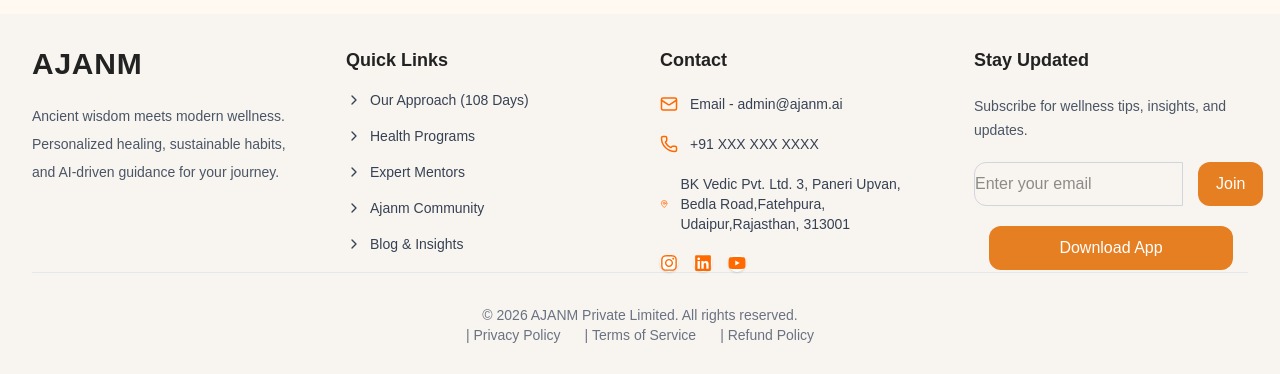
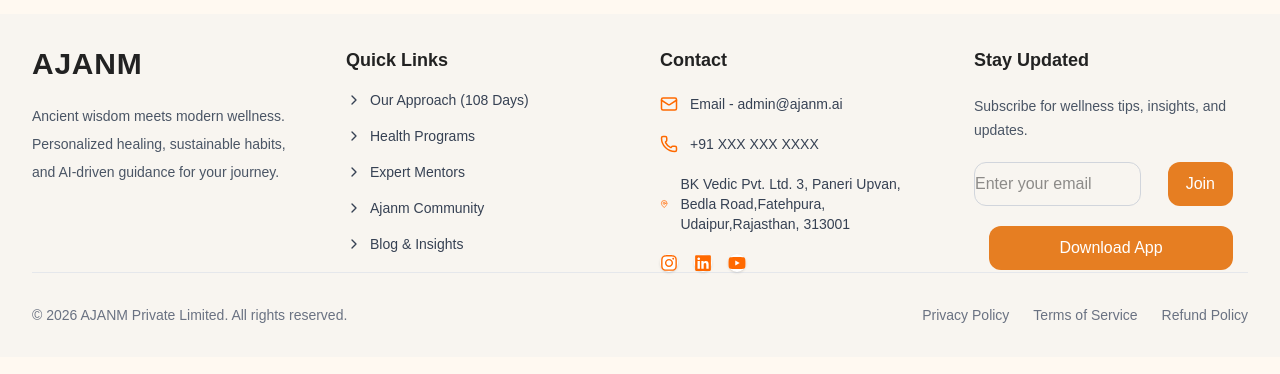
Before and after one commit to AkshitaGaur-hub/Ajanm, a React (Vite) app: page /ajanmapp in a window 1280 px wide. Shown: the part 659-1033 px from the top of the page. Built offline with nearby package versions, Linux system fonts and the light colour scheme; the HTML template or start-up script is replaced by a standard one.

Commit message:
responsive

```diff
--- a/index.html
+++ b/index.html
@@ -2,9 +2,9 @@
 <html lang="en">
   <head>
     <meta charset="UTF-8" />
-    <link rel="icon" type="image/svg+xml" href="/favicon.svg" />
+    <link rel="icon" type="image/svg+xml" href="/logo.png" />
     <meta name="viewport" content="width=device-width, initial-scale=1.0" />
-    <title>ajnam</title>
+    <title>Ajanm</title>
   </head>
   <body>
     <div id="root"></div>
--- a/src/components/Blogs.jsx
+++ b/src/components/Blogs.jsx
@@ -1,13 +1,14 @@
 import React from 'react'
 import Navbar from './Navbar'
 import Footer from './Footer'
+import "./Blogs.css"
 
 const Blogs = () => {
     return (
         <>
             <Navbar />
-            <div className="blogs">
-
+            <div className="blogs h-screen">
+               Hey i am blogs
             </div>
             <Footer />
         </>
--- a/src/components/Features.css
+++ b/src/components/Features.css
@@ -91,24 +91,44 @@
 .ajnamapp,
 .ajanmprogram {
   display: flex;
-  flex-direction: row;
+  flex-direction: column;
   align-items: center;
   gap: 2rem;
+  padding: 0 1rem;
+}
+
+@media (min-width: 768px) {
+  .ajnamapp,
+  .ajanmprogram {
+    flex-direction: row;
+  }
 }
 
 .lhs {
   display: flex;
   justify-content: center;
-  width: 50%;
+  width: 100%;
+}
+
+@media (min-width: 768px) {
+  .lhs {
+    width: 50%;
+  }
 }
 
 .rhs {
-  width: 50%;
+  width: 100%;
   display: flex;
   flex-direction: column;
   justify-content: center;
   padding: 1rem;
   margin: 0;
+}
+
+@media (min-width: 768px) {
+  .rhs {
+    width: 50%;
+  }
 }
 .point {
   line-height: 5;
@@ -131,22 +151,47 @@
 }
 
 .lefths {
-  width: 50%;
+  width: 100%;
   display: flex;
   flex-direction: column;
   justify-content: center;
 }
 
+@media (min-width: 768px) {
+  .lefths {
+    width: 50%;
+  }
+}
+
 .righths {
-  width: 50%;
+  width: 100%;
   display: flex;
   justify-content: center;
+}
+
+@media (min-width: 768px) {
+  .righths {
+    width: 50%;
+  }
 }
 .cardss {
   display: flex;
   flex-direction: column;
   gap: 20px;
-  margin-left: 8rem;
+  margin-left: 0;
+  padding: 0 1rem;
+}
+
+@media (min-width: 768px) {
+  .cardss {
+    margin-left: 2rem;
+  }
+}
+
+@media (min-width: 1024px) {
+  .cardss {
+    margin-left: 8rem;
+  }
 }
 .items {
   background-color: var(--white);
@@ -157,7 +202,8 @@
 .top {
   display: flex;
   flex-direction: column;
-  margin-left: 8rem;
+  text-align: center;
+  /* margin-left: 8rem; */
 }
 
 .number {
--- a/src/components/Footer.jsx
+++ b/src/components/Footer.jsx
@@ -1,13 +1,12 @@
-import React from "react";
 import { Mail, Phone, MapPin, ChevronRight } from 'lucide-react';
 import { FaInstagram, FaYoutube, FaLinkedin } from "react-icons/fa";
 
 const footerLinks = [
-  { text: "Our Approach (108 Days)", href: "#" },
-  { text: "Health Programs", href: "#" },
-  { text: "Expert Mentors", href: "#" },
-  { text: "Ajanm Community", href: "#" },
-  { text: "Blog & Insights", href: "#" },
+  { text: "Our Approach (108 Days)", href: "/" },
+  { text: "Health Programs", href: "/" },
+  { text: "Expert Mentors", href: "/" },
+  { text: "Ajanm Community", href: "/" },
+  { text: "Blog & Insights", href: "/" },
 ];
 
 const socialLinks = [
@@ -17,9 +16,9 @@ const socialLinks = [
 ];
 
 const legalLinks = [
-  { text: "|   Privacy Policy", href: "./privacy" },
-  { text: "|   Terms of Service", href: "./t&c" },
-  { text: "|   Refund Policy", href: "./rf" },
+  { text: "Privacy Policy", href: "./privacy" },
+  { text: "Terms of Service", href: "./t&c" },
+  { text: "Refund Policy", href: "./rf" },
 ];
 
 const Footer = () => {
@@ -27,7 +26,7 @@ const Footer = () => {
     <footer className="w-full bg-[#f8f5f0] text-[#222] mt-16">
 
       {/* TOP */}
-      <div className="max-w-7xl mx-auto px-6 py-14 grid grid-cols-1 sm:grid-cols-2 lg:grid-cols-4 gap-10 border-b border-gray-200">
+      <div className="w-full px-6 py-14 grid grid-cols-1 sm:grid-cols-2 lg:grid-cols-4 gap-10 border-b border-gray-200">
 
         {/* BRAND */}
         <div className="flex flex-col gap-5">
@@ -108,14 +107,14 @@ const Footer = () => {
             Subscribe for wellness tips, insights, and updates.
           </p>
 
-          <div className="joinp flex w-full">
+          <div className="joinp flex flex-col sm:flex-row w-full gap-3">
             <input
               type="email"
               placeholder="Enter your email"
-              className="flex-1 px-4 py-3 border border-gray-300 rounded-l-xl outline-none"
+              className="flex-1 min-w-0 px-4 py-3 border border-gray-300 rounded-xl outline-none"
             />
 
-            <button className="bg-black text-white px-5 py-3 rounded-r-xl hover:bg-gray-800 transition">
+            <button className="bg-black text-white px-5 py-3 rounded-xl hover:bg-gray-800 transition whitespace-nowrap">
               Join
             </button>
           </div>
@@ -127,22 +126,23 @@ const Footer = () => {
       </div>
 
       {/* BOTTOM */}
-      <div class="max-w-7xl mx-auto px-6 py-6 flex justify-center items-center text-sm text-gray-500 w-full">
-        <p className="text-center">
-          © 2026 AJANM Private Limited. All rights reserved.
-
-          <div className="flex flex-wrap justify-center gap-6">
+      <div className="max-w-7xl mx-auto px-6 py-6 w-full text-sm text-gray-500">
+        <div className="flex flex-col gap-4 sm:flex-row sm:items-center sm:justify-between">
+          <p className="text-center sm:text-left">
+            © 2026 AJANM Private Limited. All rights reserved.
+          </p>
+          <div className="flex flex-wrap justify-center sm:justify-end gap-6">
             {legalLinks.map((link, index) => (
               <a
                 key={index}
                 href={link.href}
-                className="cursor:pointer"
+                className="text-gray-500 hover:text-gray-900 transition"
               >
                 {link.text}
               </a>
             ))}
           </div>
-        </p>
+        </div>
       </div>
     </footer>
   );
--- a/src/components/Navbar.jsx
+++ b/src/components/Navbar.jsx
@@ -58,7 +58,7 @@ function Features() {
       `}
           >
 
-            <Link to='/' className='hover:underline'><li>Home</li></Link>
+            <Link to='/' className='home hover:underline lg:hidden'><li>Home</li></Link>
 
             <li>
               <Link to="/features" className='hover:underline'>Features</Link>
--- a/src/components/Page.jsx
+++ b/src/components/Page.jsx
@@ -5,7 +5,7 @@ import { Link } from "react-router-dom";
 function Page() {
     return (
         <>
-            <div className="container mx-auto flex flex-col md:flex-row justify-center items-center gap-10 py-8">
+            <div className="container mx-auto flex flex-col md:flex-row justify-center items-center gap-4 md:gap-10 py-4 md:py-8 px-2 md:px-4">
 
                 <div className="left flex flex-col justify-center gap-6">
                     <div className="hero">
@@ -13,11 +13,11 @@ function Page() {
                             108-DAY TRANSFORMATION JOURNEY
                         </div>
                         <div className="heading font-extrabold flex flex-col m-3 gap-3">
-                            <span id="heading">Transform Your Life</span>
-                            <span id="heading">with <span id="org" className="color">AI-Enhanced Yoga & Nutrition</span></span>
-                            <span id="para">A revolutionary 108-day program that combines ancient yogic</span>
-                            <span id="para">wisdom with cutting-edge AI technology to heal, rejuvenate</span>
-                            <span id="para">and empower you.</span>
+                            <span id="heading" className="text-2xl sm:text-3xl md:text-4xl">Transform Your Life</span>
+                            <span id="heading" className="text-2xl sm:text-3xl md:text-4xl"><span id="org" className="color">AI-Enhanced Yoga & Nutrition</span></span>
+                            <span id="para" className="text-sm sm:text-base md:text-lg">A revolutionary 108-day program that combines ancient yogic</span>
+                            <span id="para" className="text-sm sm:text-base md:text-lg">wisdom with cutting-edge AI technology to heal, rejuvenate</span>
+                            <span id="para" className="text-sm sm:text-base md:text-lg">and empower you.</span>
                         </div>
                     </div>
                     <div id="programbtn" className="flex flex-wrap gap-4">
--- a/src/index.css
+++ b/src/index.css
@@ -19,7 +19,7 @@ body {
 }
 
 body {
-  padding-top: 90px;
+  padding-top: 70px;
 }
 
 * {
@@ -27,6 +27,19 @@ body {
   padding: 0;
   box-sizing: border-box;
   /* border: 1px solid red; */
+}
+
+/* RESPONSIVE BASE STYLES */
+@media (max-width: 640px) {
+  body {
+    padding-top: 60px;
+  }
+}
+
+@media (min-width: 1024px) {
+  body {
+    padding-top: 90px;
+  }
 }
 
 img {
@@ -64,7 +77,14 @@ img {
   object-fit: cover;
 }
 .leftprogramm {
-  width: 35%;
+  width: 100%;
+  max-width: 400px;
+}
+
+@media (min-width: 768px) {
+  .leftprogramm {
+    width: 35%;
+  }
 }
 
 body {
@@ -77,7 +97,7 @@ nav {
   display: flex;
   align-items: center;
   justify-content: space-between;
-  padding: 18px 1.25rem;
+  padding: 14px 1rem;
   position: fixed;
   top: 0;
   left: 0;
@@ -85,11 +105,26 @@ nav {
   background: var(--bg);
   width: 100%;
 }
+
+@media (min-width: 768px) {
+  nav {
+    padding: 18px 1.25rem;
+  }
+}
 .left {
-  width: 50%;
+  width: 100%;
 }
 .right {
-  width: 50%;
+  width: 100%;
+}
+
+@media (min-width: 768px) {
+  .left {
+    width: 50%;
+  }
+  .right {
+    width: 50%;
+  }
 }
 .logo a {
   display: flex;
```
Also changed, not shown: public/logo.png (added), src/components/Blogs.css (added), 1 other file (tests, documents, lock files or other folders).
